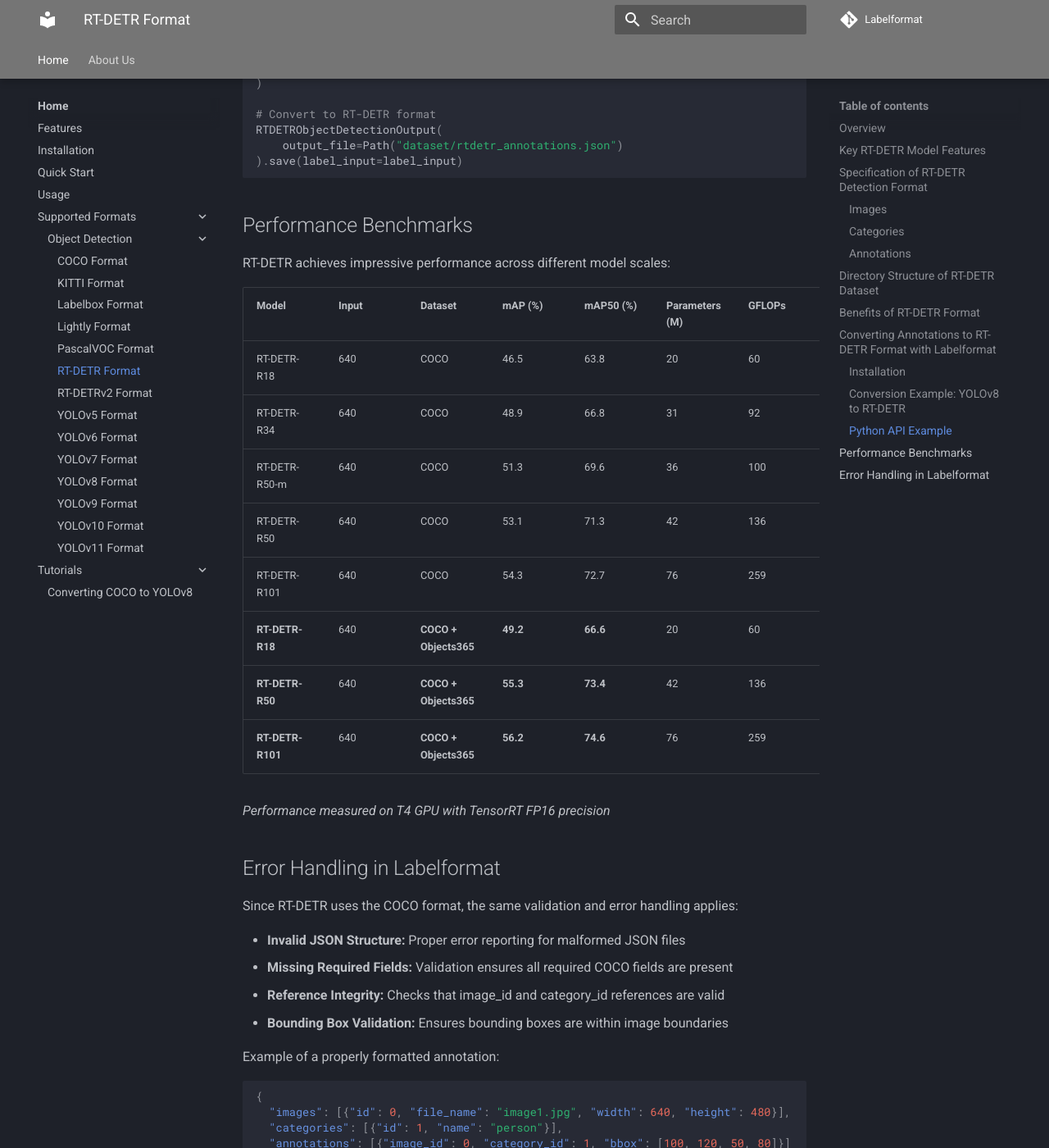
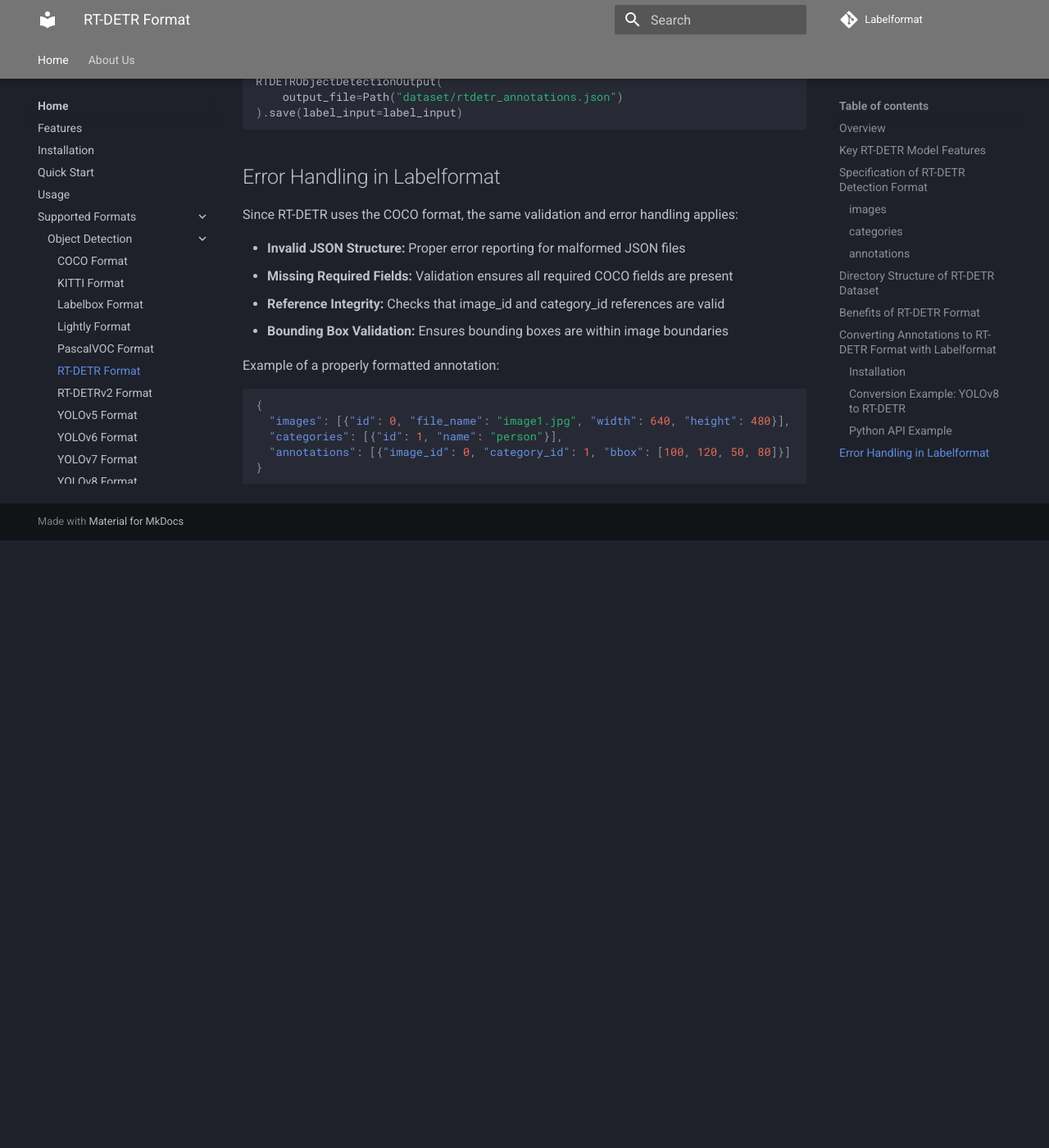
Before and after one commit to lightly-ai/labelformat, an MkDocs documentation site: the page built from docs/formats/object-detection/rtdetr.md, in a window 1280 px wide and 1400 px high, scrolled down 3698 px. Shown: the whole window at 82% size. Built offline with MkDocs 1.6.1 and Material for MkDocs 9.7.7, drawn with Linux system fonts in a browser that asks for light colours; comment, search, counter and statistics services are not loaded; after the commit the page ends 4357 px from its top, so only the background shows below that; some of the changed text lies outside the part shown.

Commit message:
Implement feedback

````diff
--- a/docs/formats/object-detection/rtdetr.md
+++ b/docs/formats/object-detection/rtdetr.md
@@ -29,27 +29,27 @@
 
 RT-DETR uses the standard **COCO format** for annotations, ensuring seamless integration with existing COCO datasets and tools. The format consists of a single JSON file containing three main components:
 
-### Images
+### `images`
 Defines metadata for each image in the dataset:
 ```json
 {
   "id": 0,                    // Unique image ID
   "file_name": "image1.jpg",  // Image filename
-  "width": 640,              // Image width in pixels
-  "height": 416              // Image height in pixels
+  "width": 640,               // Image width in pixels
+  "height": 416               // Image height in pixels
 }
 ```
 
-### Categories
+### `categories`
 Defines the object classes:
 ```json
 {
   "id": 0,                    // Unique category ID
-  "name": "cat"              // Category name
+  "name": "cat"               // Category name
 }
 ```
 
-### Annotations
+### `annotations`
 Defines object instances:
 ```json
 {
@@ -72,7 +72,6 @@
 ## Benefits of RT-DETR Format
 
 - **Standard Compatibility:** Uses the widely-adopted COCO format, ensuring compatibility with existing tools and frameworks.
-- **End-to-End Processing:** Eliminates NMS post-processing, providing more stable and predictable inference performance.
 - **Flexibility:** Supports adjustable inference speeds without retraining, making it adaptable to various real-time scenarios.
 - **Superior Accuracy:** Achieves better accuracy than comparable YOLO detectors while maintaining competitive speed.
 
@@ -139,23 +138,6 @@
 ).save(label_input=label_input)
 ```
 
-## Performance Benchmarks
-
-RT-DETR achieves impressive performance across different model scales:
-
-| Model | Input | Dataset | mAP (%) | mAP50 (%) | Parameters (M) | GFLOPs | FPS (T4) |
-|-------|-------|---------|---------|-----------|----------------|--------|----------|
-| RT-DETR-R18 | 640 | COCO | 46.5 | 63.8 | 20 | 60 | 217 |
-| RT-DETR-R34 | 640 | COCO | 48.9 | 66.8 | 31 | 92 | 161 |
-| RT-DETR-R50-m | 640 | COCO | 51.3 | 69.6 | 36 | 100 | 145 |
-| RT-DETR-R50 | 640 | COCO | 53.1 | 71.3 | 42 | 136 | 108 |
-| RT-DETR-R101 | 640 | COCO | 54.3 | 72.7 | 76 | 259 | 74 |
-| **RT-DETR-R18** | 640 | **COCO + Objects365** | **49.2** | **66.6** | 20 | 60 | **217** |
-| **RT-DETR-R50** | 640 | **COCO + Objects365** | **55.3** | **73.4** | 42 | 136 | **108** |
-| **RT-DETR-R101** | 640 | **COCO + Objects365** | **56.2** | **74.6** | 76 | 259 | **74** |
-
-*Performance measured on T4 GPU with TensorRT FP16 precision*
-
 ## Error Handling in Labelformat
 
 Since RT-DETR uses the COCO format, the same validation and error handling applies:
````
Also changed, not shown: docs/formats/object-detection/rtdetrv2.md (+12 -14 lines).
